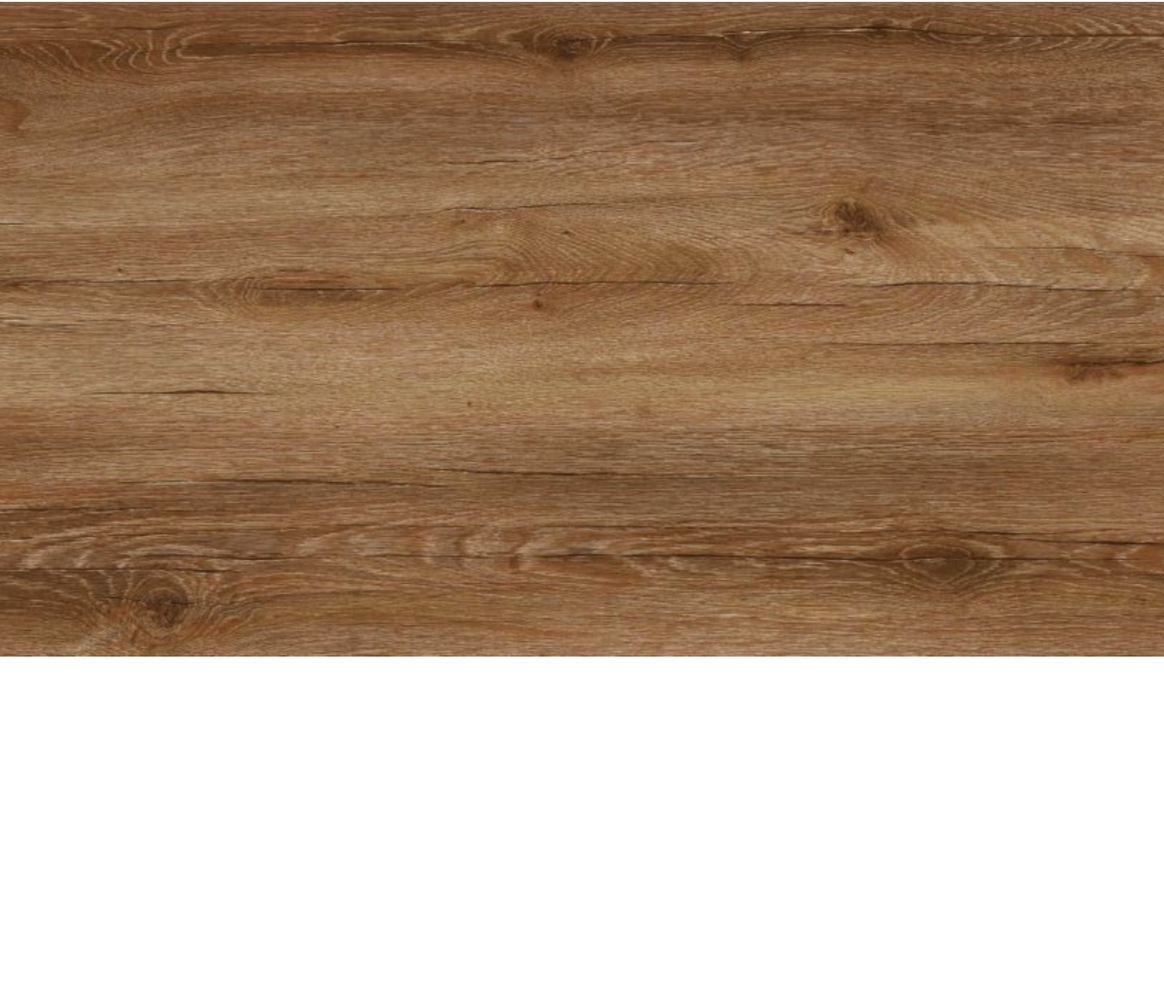
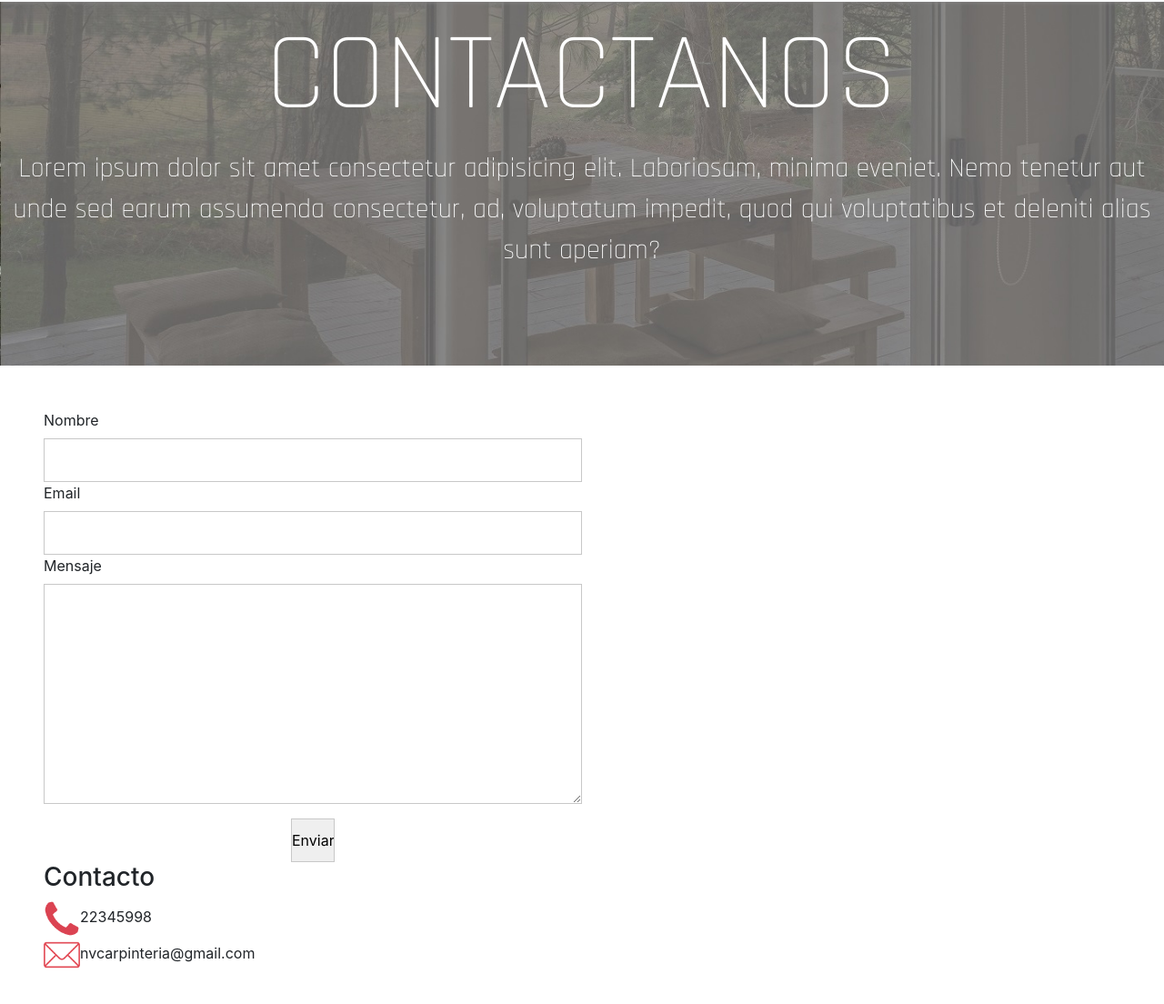
Before and after one commit to seba-98/ARP-FRONTEND, a website: page contactForm.html in a window 1280 px wide. Shown: the part 78-1182 px from the top of the page at 91% size. Before the commit the page ends 800 px from the top, so only its background shows below. Drawn offline with nearby package versions, Linux system fonts and the light colour scheme; grey boxes are pictures that could not be loaded.

Commit message:
primera parte del form de contacto

```diff
--- a/contactForm.html
+++ b/contactForm.html
@@ -6,7 +6,6 @@
     <link rel="stylesheet" href="css/flexslider.css">
     <link rel="stylesheet" href="css/style.css">
     <link rel="stylesheet" href="https://cdnjs.cloudflare.com/ajax/libs/animate.css/4.0.0/animate.min.css">
-    <link rel="stylesheet" href="css/ver-paginas.css">
     <link rel="stylesheet" href="https://cdn.jsdelivr.net/npm/bootstrap@4.6.0/dist/css/bootstrap.min.css" integrity="sha384-B0vP5xmATw1+K9KRQjQERJvTumQW0nPEzvF6L/Z6nronJ3oUOFUFpCjEUQouq2+l" crossorigin="anonymous">
     <script src="javascript/scrollreveal.js"></script>
 
@@ -63,10 +62,49 @@
 
     </header>
 
+    <div class=".separator"></div>
+
+    <section class="backgroundForm ">
+
+        <h2>CONTACTANOS</h2>
+        <p>Lorem ipsum dolor sit amet consectetur adipisicing elit. Laboriosam, minima eveniet. Nemo tenetur aut unde sed earum
+            assumenda consectetur, ad, voluptatum impedit, quod qui voluptatibus et deleniti alias sunt aperiam?</p>
+
+    </section>
+
+    <section class="contactForm">
+
+        <form action="">
+            <label for="">Nombre</label>
+            <input type="text">
+            <label for="">Email</label>
+            <input type="text">
+
+            <label for="">Mensaje </label>
+            <textarea name="" id="" cols="30" rows="10"></textarea>
+
+            <input type="submit" value="Enviar" id="sub">
+
+        </form>
+        <div>
+
+        <div class="network">
+            <h3>Contacto</h3>
+                <span><img src="iconos/contact.png" width="40px" alt="">22345998</span>
+                <span><img src="iconos/email.png" width="40px" alt="">nvcarpinteria@gmail.com</span>
+        </div>
+
+        <iframe src="https://www.google.com/maps/embed?pb=!1m14!1m12!1m3!1d12578.47475195383!2d-57.564601100000004!3d-37.9860272!2m3!1f0!2f0!3f0!3m2!1i1024!2i768!4f13.1!5e0!3m2!1ses!2sar!4v1628453498918!5m2!1ses!2sar" width="600" height="450" style="border:0;" allowfullscreen="" loading="lazy"></iframe>
+
+
+        </div>
+    </section>
+
+
+
 
     <script src="https://code.jquery.com/jquery-3.5.1.slim.min.js" integrity="sha384-DfXdz2htPH0lsSSs5nCTpuj/zy4C+OGpamoFVy38MVBnE+IbbVYUew+OrCXaRkfj" crossorigin="anonymous"></script>
     <script src="javascript/animaciones.js"></script>
-    <script src="javascript/code.js"></script>
 </body>
 
 </html>
--- a/scss/_separador.scss
+++ b/scss/_separador.scss
@@ -1,5 +1,6 @@
 .separator {
     /*SEPARA AL HEADER DEL SLIDER*/
-    height: 5px;
+
     width: 100%;
+    height: 1px;
   }
--- a/scss/main.scss
+++ b/scss/main.scss
@@ -10,4 +10,5 @@
 @import "_secc-texto";
 @import "_separador.scss";
 @import "_footer.scss";
-@import "_galleryTwo.scss"
+@import "_galleryTwo.scss";
+@import "_formContact.scss"
```
Also changed, not shown: Images/Obras comprimidas/4c.jpg (deleted), Images/Obras comprimidas/5c.jpg (deleted), Images/Obras comprimidas/6c.jpg (deleted), Images/Obras_comprimidas/1c.jpg (renamed from Images/Obras comprimidas/1c.jpg), Images/Obras_comprimidas/2c.jpg (renamed from Images/Obras comprimidas/2c.jpg), Images/Obras_comprimidas/3c.jpg (renamed from Images/Obras comprimidas/3c.jpg), Images/Obras_comprimidas/image-form.jpg (added), css/style.css, iconos_redes_sociales_contacto/facebook.jpg (added), iconos_redes_sociales_contacto/instagram.jpg (added), iconos_redes_sociales_contacto/whatsapp.jpg (added), 3 other files.
